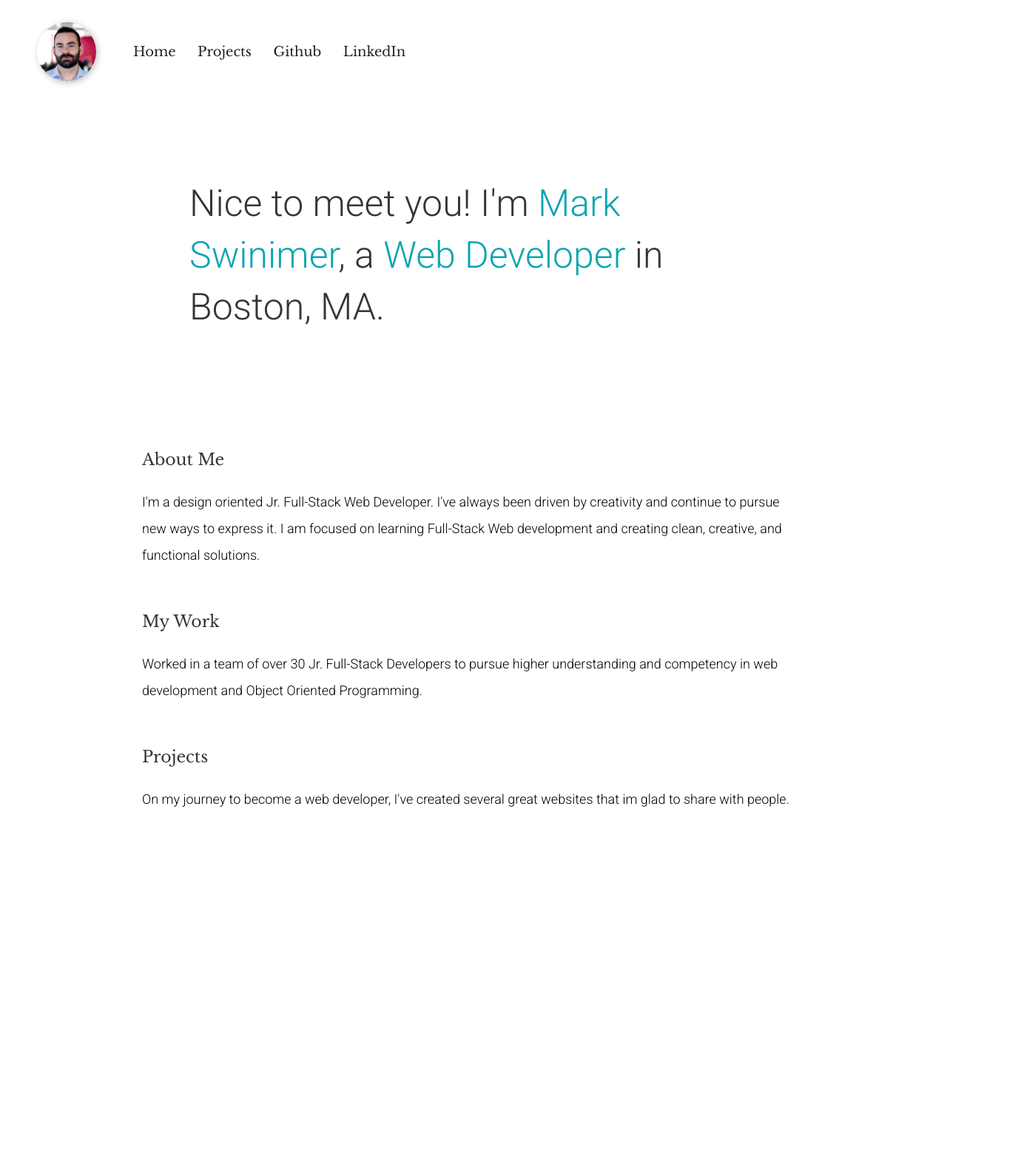
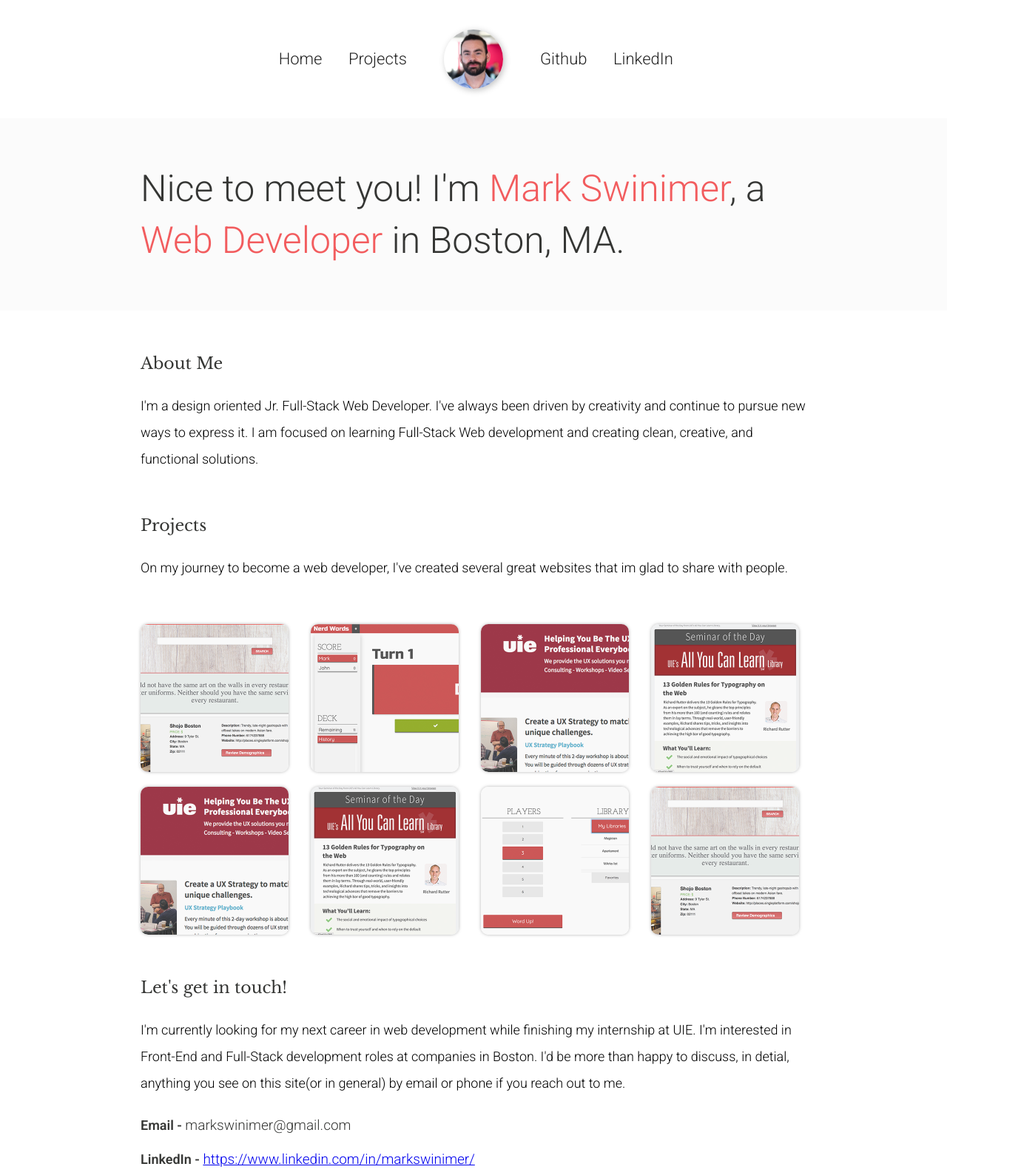
Before and after one commit to markswinimer/markswinimer.github.io, a plain HTML site: page index.html in a window 1280 px wide. Shown: the top 1589 px of the page at 74% size, 1380 px wide, since content can reach past the window. Before the commit the page ends 1349 px from the top, so only its background shows below. Drawn offline with nearby package versions, Linux system fonts and the light colour scheme; files whose address does not match are found by name; a web font is replaced by a local one.

Commit message:
adding grid elements

```diff
--- a/index.html
+++ b/index.html
@@ -9,14 +9,16 @@
 <body>
   <!-- Lite Navigation with profile image -->
   <nav>
+    <div class="nav-container">
+      <div class="nav-links right">
+        <h3><a href="./index.html">Home</a></h3>
+        <h3 id="navProject"><a href="./projects.html">Projects</a></h3>
+      </div>
       <img class="profile-img" src="./assets/markSwinimer-LG.jpg"/>
-    <div class="nav-links-container">
-      <h3 class="nav-link"><a href="./index.html">Home</a></h3>
-      <!-- <h3 class="nav-link"><a href="./index.html">About</a></h3> -->
-      <h3 class="nav-link"><a href="./projects.html">Projects</a></h3>
-      <h3 class="nav-link"><a href="https://github.com/markswinimer">Github</a></h3>
-      <h3 class="nav-link"><a href="https://www.linkedin.com/in/markswinimer/">LinkedIn</a></h3>
-
+      <div class="nav-links left">
+        <h3><a href="https://github.com/markswinimer">Github</a></h3>
+        <h3><a href="https://www.linkedin.com/in/markswinimer/">LinkedIn</a></h3>
+      </div>
     </div>
   </nav>
 
@@ -26,23 +28,15 @@
       <h1>Nice to meet you! I'm <span class="color-green">Mark Swinimer</span>, a <span class="color-green">Web Developer</span> in Boston, MA.</h1>
       <!-- <img class="header-img" src="./assets/markSwinimer-LG.jpg"/> -->
     </div>
-    <!-- <div class="header-bubbles-container">
-      <img src="./assets/pup.jpeg" class="header-bubble"/>
-      <img src="./assets/pup.jpeg" class="header-bubble"/>
-      <img src="./assets/pup.jpeg" class="header-bubble"/>
-    </div> -->
   </header>
 
   <!-- About me and work experience -->
   <main>
-    <h2>About Me</h2>
+    <div class="main-container">
+    <div class="body-container">
+      <h2 class="clear-top">About Me</h2>
       <p>
         I'm a design oriented Jr. Full-Stack Web Developer. I've always been driven by creativity and continue to pursue new ways to express it. I am focused on learning Full-Stack Web development and creating clean, creative, and functional solutions.
-    </p>
-
-    <h2>My Work</h2>
-    <p>
-      Worked in a team of over 30 Jr. Full-Stack Developers to pursue higher understanding and competency in web development and Object Oriented Programming.
       </p>
 
       <h2>Projects</h2>
@@ -50,13 +44,62 @@
         On my journey to become a web developer, I've created several great websites that im glad to share
         with people.
       </p>
+    </div>
+    <div class="projects-grid">
 
+      <div class="row-one col-one">
+        <img class="grid-img" src="file:///Users/intern/documents/mswinimer/projects/markswinimer-github.io/assets/eat_search_400.jpg">
+      </div>
+
+      <div class="row-one col-two">
+                <img class="grid-img" src="file:///Users/intern/documents/mswinimer/projects/markswinimer-github.io/assets/nerd_game_400.jpg">
+      </div>
+
+      <div class="row-one col-three">
+                <img class="grid-img" src="file:///Users/intern/documents/mswinimer/projects/markswinimer-github.io/assets/uie_site_400.jpg">
+      </div>
+
+      <div class="row-one col-four">
+                <img class="grid-img" src="file:///Users/intern/documents/mswinimer/projects/markswinimer-github.io/assets/sotd_email_400.jpg">
+      </div>
+
+      <div class="row-two col-one">
+                <img class="grid-img" src="file:///Users/intern/documents/mswinimer/projects/markswinimer-github.io/assets/uie_site_400.jpg">
+      </div>
+
+      <div class="row-two col-two">
+                <img class="grid-img" src="file:///Users/intern/documents/mswinimer/projects/markswinimer-github.io/assets/sotd_email_400.jpg">
+      </div>
+
+      <div class="row-two col-three">
+                <img class="grid-img" src="file:///Users/intern/documents/mswinimer/projects/markswinimer-github.io/assets/nerd_mode_400.jpg">
+      </div>
+
+      <div class="row-two col-four">
+                <img class="grid-img" src="file:///Users/intern/documents/mswinimer/projects/markswinimer-github.io/assets/eat_search_400.jpg">
+      </div>
+
+    </div>
+    <div class="closing-container">
+      <h2>Let's get in touch!</h2>
+      <p>
+        I'm currently looking for my next career in web development while finishing my internship at UIE. I'm interested in Front-End and Full-Stack development roles at companies in Boston. I'd be more than happy to discuss, in detial, anything you see on this site(or in general) by email or phone if you reach out to me.
+      </p>
+      <br />
+      <h3>Email - <span>markswinimer@gmail.com</span></h3>
+      <h3>LinkedIn - <span><a href="https://www.linkedin.com/in/markswinimer/">https://www.linkedin.com/in/markswinimer/</a></span></h3>
+      <h3>Github - <span><a href="https://github.com/markswinimer">https://github.com/markswinimer</a></span></h3>
+
+    </div>
+  </div>
   </main>
 
   <!-- Will this be used? -->
-  <footer>
+  <!-- <footer>
     <div class="footer-container">
+      <p style="padding: 0; margin: 0; margin: auto; display: inline;">Mark Swinimer 2018</p>
+      <p style="padding: 0; margin: 0; margin: auto; float: right; display:inline;">made with Github pages</p>
     </div>
-  </footer>
+  </footer> -->
 </body>
 </html>
--- a/stylesheets/index.css
+++ b/stylesheets/index.css
@@ -1,3 +1,4 @@
+
 /* Main Stylesheets */
 @import url('https://fonts.googleapis.com/css?family=Roboto:300,400,600,700');
 @import url('https://fonts.googleapis.com/css?family=Sunflower:300,500,700');
@@ -12,15 +13,10 @@
 
 html {
   font-size: 62.5%;
+  background-color: white;
 }
 
-nav {
-  width: 100%;
-  background-color: white;
-  padding: 3rem 5rem;
-  padding-bottom: 0;
-  display: flex;
-}
+
 
 h1 {
   font-family: 'Roboto', sans-serif;
@@ -40,10 +36,15 @@ h2 {
 }
 
 h3 {
-  font-family: 'Libre Baskerville', serif;
-  font-size: 2.2rem;
-  font-weight: 400;
+  font-family: 'Roboto', sans-serif;
+  font-size: 1.8rem;
+  font-weight: 600;
+  line-height: 3.6rem;
   color: #353634;
+  margin-bottom: .4rem;
+  margin-top: 1rem;
+
+
 }
 
 p {
@@ -56,7 +57,7 @@ p {
 
 
 .color-green {
-  color: #0CA5B0;
+  color: #F25C5E;
 }
 
 /* Nav */
@@ -64,26 +65,51 @@ p {
   max-height: 80px;
   max-width: 80px;
   border-radius: 50px;
-  margin-right: 5rem;
+  margin: 0 5rem;
   flex: 1;
   -webkit-box-shadow: 2px 2px 9px 0px rgba(0,0,0,0.25);
   -moz-box-shadow: 2px 2px 9px 0px rgba(0,0,0,0.25);
   box-shadow: 2px 2px 9px 0px rgba(0,0,0,0.25);
-  filter:contrast(115%) saturate(70%);
+}
+nav {
+  width: 100%;
+  background-color: white;
+  padding-top: 4rem;
+  padding-bottom: 4rem;
 }
 
-.nav-links-container {
-  flex: 1;
-  margin: auto 0;
+.nav-container {
+  width: 900px;
+  margin: 0 auto;
+  display: flex;
+  flex-direction: row;
 }
 
-.nav-link {
+.left{
+  text-align: left;
+}
+.right{
+  text-align: right;
+
+}
+
+#navProject {
+  margin-right: 0;
+}
+
+.nav-links {
+  flex: 1;
+  margin: auto;
+}
+
+.nav-container h3 {
   display: inline;
-  font-size: 1.8rem;
+  font-weight: 300;
+  font-size: 2.2rem;
   margin-right: 1.5em;
 }
 
-.nav-link a {
+.nav-container a {
   color: #222222;
   text-decoration: none;
 }
@@ -93,12 +119,13 @@ p {
 
 header {
   width: 100%;
+  background-color: #FBFBFB;
 }
 
 .header-callout-container {
-  padding: 10rem 0;
-  max-width: 60%;
-  margin: 3rem auto;
+  padding: 6rem 0;
+  max-width: 900px;
+  margin: 0 auto;
   margin-bottom: 0;
   line-height: 4.5rem;
 }
@@ -129,12 +156,13 @@ header {
 }
 
 /* main */
-
+main.projects {
+  margin-top: 0;
+}
 main {
-  max-width: 70%;
+  width: 900px;
   margin: 5rem auto;
   height: 100%;
-  padding-bottom: 10rem;
 }
 
 
@@ -156,7 +184,7 @@ main {
   color: white;
   opacity: 0.9;
   border-radius: .2rem;
-  background-color: #0CA5B0;
+  background-color: #F25C5E;
   display: inline-flex;
   margin-right: 1.8rem;
 }
@@ -186,14 +214,21 @@ hr {
   border-bottom: .2rem solid #f3f3f3;
 }
 
+
+footer {
+  height: auto;
+  padding: .5rem 0;
+  border-top: 1px solid silver;
+  background-color: #f3f3f3;
+}
 .footer-container {
-  height: 10rem;
-  background-color: white;
+  width: 900px;
+  margin: 0 auto;
+  background-color: #f3f3f3;
 }
 
 .process-container {
   margin-bottom: 15rem;
-  margin-top: 10rem;
 }
 .title-h3 {
   margin-top: 1rem;
@@ -201,3 +236,105 @@ hr {
   font-size: 3rem;
   font-weight: 400;
 }
+
+.projects-grid {
+  display: grid;
+  width: 100%;
+  grid-gap: 2rem;
+  grid-template-columns: repeat(4, 200px));
+  grid-template-rows: 200px;
+  margin: 5.8rem 0;
+}
+
+.projects-grid div {
+  color: white;
+  width: 200px;
+  height: 200px;
+  overflow:hidden;
+  border-radius: 1rem;
+  display: flex;
+  justify-content:center;
+  -webkit-box-shadow: 0px 0px 4px 0px rgba(0,0,0,0.35);
+  -moz-box-shadow: 0px 0px 4px 0px rgba(0,0,0,0.35);
+  box-shadow: 0px 0px 4px 0px rgba(0,0,0,0.35);
+  transform: translateY(0);
+  filter: contrast(70%) brightness(115%);
+
+}
+
+.projects-grid img {
+  height: auto;
+  max-height: 200px;
+  max-width: 200px;
+}
+.col-one {
+  grid-column: 1 / 2;
+}
+.col-two {
+  grid-column: 2 / 3;
+}
+.col-three {
+  grid-column: 3 / 4;
+}
+.col-four {
+  grid-column: 4 / 5;
+}
+.row-one {
+  grid-row: 1;
+}
+.row-two {
+  grid-row: 2;
+}
+
+.left-full {
+  grid-column: 1 / 3;
+  grid-row: 1 / 3;
+}
+.middle-full {
+  grid-column: 2 / 4;
+  grid-row: 1 / 3;
+}
+
+.right-full {
+  grid-column: 3 / 5;
+  grid-row: 1 / 3;
+}
+.closing-container {
+    padding-bottom: 5rem;
+}
+.closing-container span {
+  font-family: 'Roboto', sans-serif;
+  font-size: 1.9rem;
+  font-weight: 300;
+  line-height: 3.6rem;
+}
+.type-grid {
+  width: 900px;
+  margin: 0 auto;
+  display: flex;
+  flex-direction: row;
+  justify-content:center;
+  color: white;
+}
+.type-grid div {
+  height: 150px;
+  width: 150px;
+  border-radius: 1rem;
+  font-family: Roboto;
+  font-size: 5rem;
+  line-height: 150px;
+  text-align: center;
+}
+.type-left {
+  background-color: #853C43;
+
+}
+
+.type-middle {
+  margin: 0 50px;
+  background-color: #F25C5E;
+}
+
+.type-right {
+  background-color: #FFA566;
+}
```
Also changed, not shown: projects.html (+27 -13 lines), assets/eat_search_400.jpg (added), assets/nerd_game_400.jpg (added), assets/nerd_mode_400.jpg (added), assets/sotd_email_400.jpg (added), assets/uie_site_400.jpg (added). Lines whose indentation alone changed are shown as unchanged.
